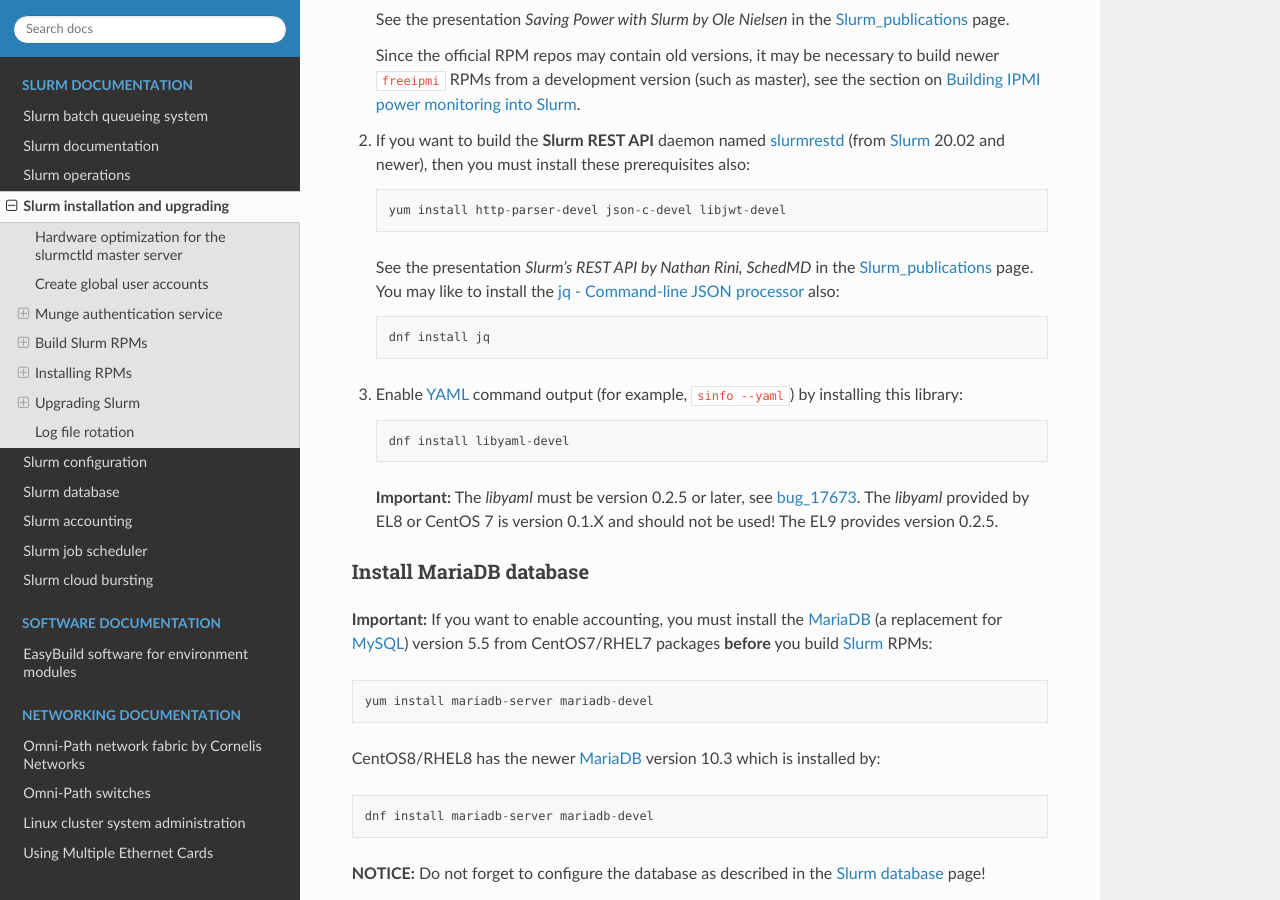
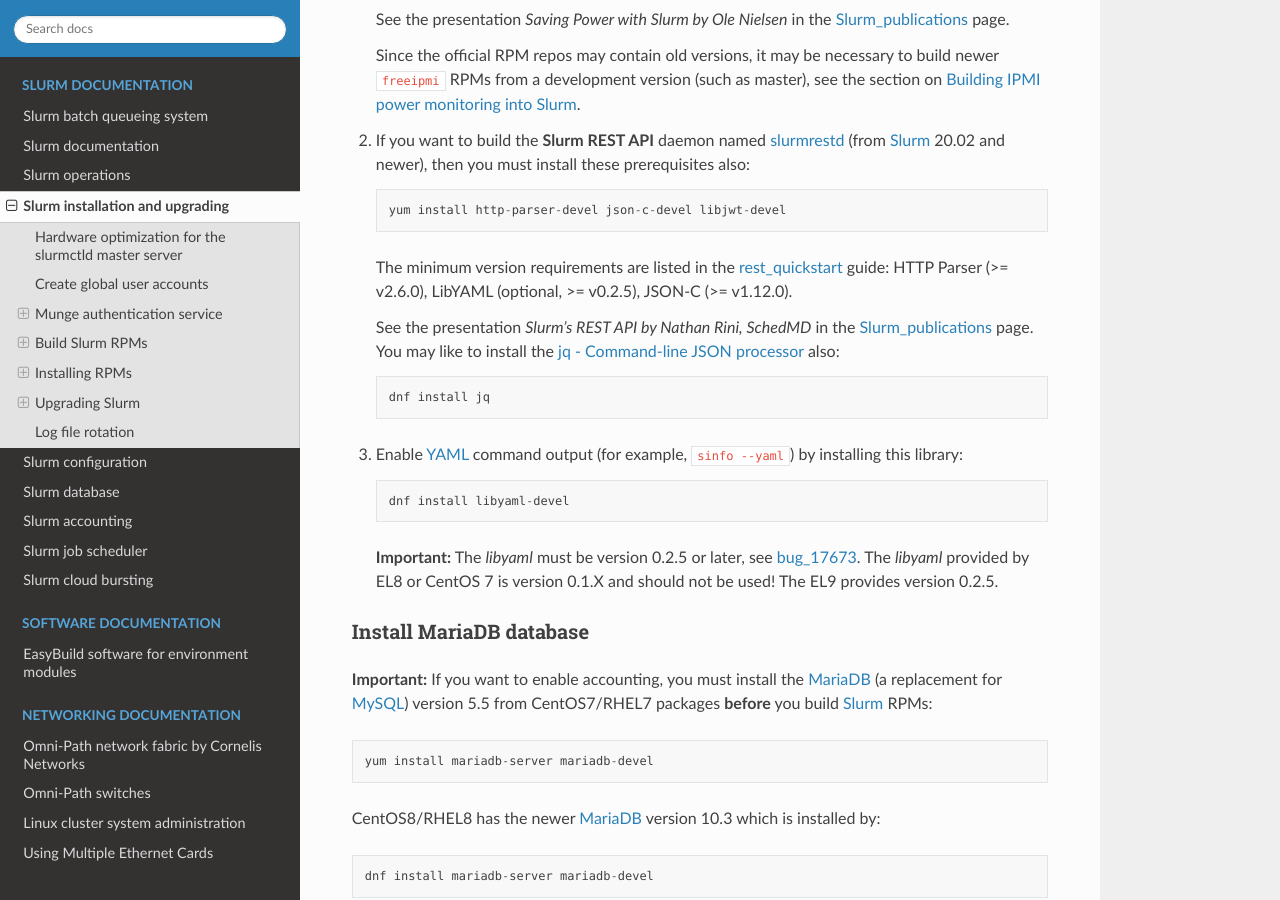
Before and after one commit to OleHolmNielsen/Niflheim_system, a Sphinx documentation site: the page built from docs/Slurm_installation.rst, in a window 1280 px wide and 900 px high, scrolled down 6158 px. Built offline with Sphinx 7.4.7 and the Read the Docs theme 2.0.0, drawn with Linux system fonts in a browser that asks for light colours.

Commit message:
List minimum version requirements

```diff
--- a/docs/Slurm_installation.rst
+++ b/docs/Slurm_installation.rst
@@ -252,6 +252,9 @@
 
      yum install http-parser-devel json-c-devel libjwt-devel
 
+   The minimum version requirements are listed in the rest_quickstart_ guide:
+   HTTP Parser (>= v2.6.0), LibYAML (optional, >= v0.2.5), JSON-C (>= v1.12.0).
+
    See the presentation *Slurm's REST API by Nathan Rini, SchedMD* in the Slurm_publications_ page.
    You may like to install the `jq - Command-line JSON processor <https://jqlang.github.io/jq/>`_ also::
 
@@ -267,6 +270,7 @@
 
 .. _IPMI: https://en.wikipedia.org/wiki/Intelligent_Platform_Management_Interface
 .. _slurmrestd: https://slurm.schedmd.com/rest.html
+.. _rest_quickstart: https://slurm.schedmd.com/rest_quickstart.html#prereq
 .. _Power_Saving_Guide: https://slurm.schedmd.com/power_save.html
 .. _FreeIPMI: https://www.gnu.org/software/freeipmi/
 .. _YAML: https://en.wikipedia.org/wiki/YAML
```
